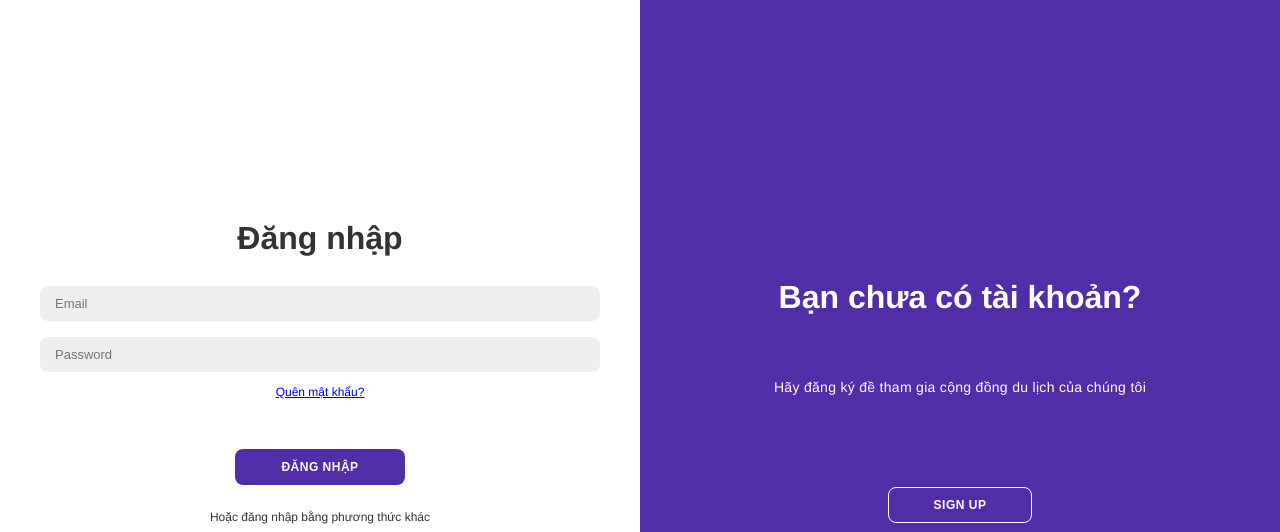
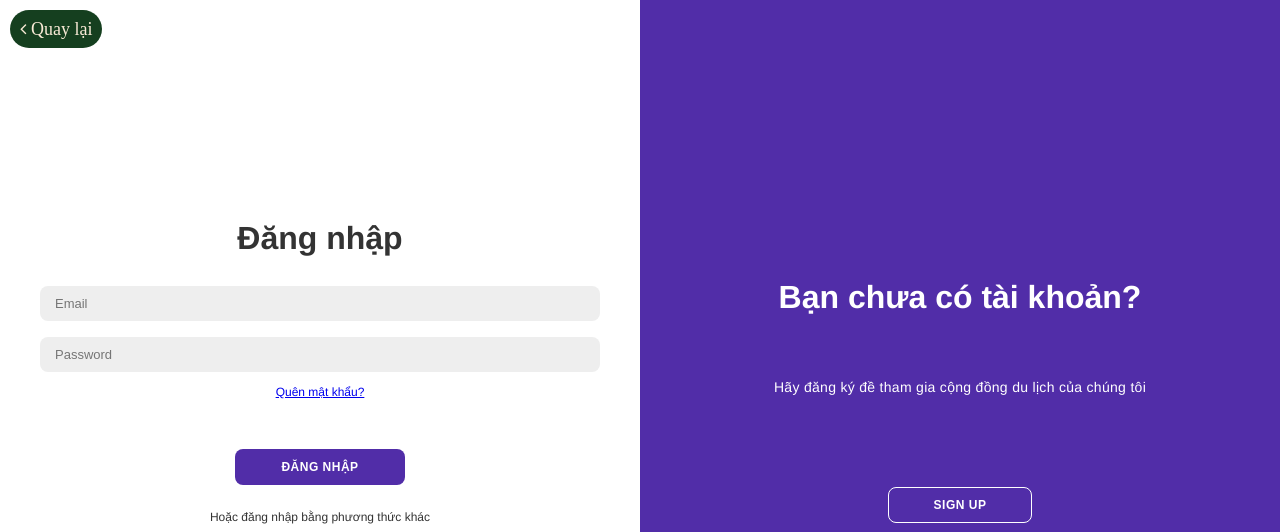
Before and after one commit to tranMinhTien2k3/BTL_XayDungUngDungWeb_N05, a website: page src/views/login_register.html in a window 1280 px wide. Shown: the top 532 px of the page. Drawn offline with Linux system fonts and the light colour scheme; files that its build step writes are made by us from their sources; files whose address does not match are found by name.

Commit message:
back home

```diff
--- a/src/public/css/login_register.css
+++ b/src/public/css/login_register.css
@@ -203,3 +203,19 @@ body {
 .container.active .toggle-right {
     transform: translateX(200%);
 }
+
+.header {
+    position: fixed;
+    left: 10px;
+    top: 10px;
+    z-index: 2000;
+    border-radius: 20px;
+    background-color: rgb(21, 63, 31);
+    padding: 10px;
+}
+
+.header a {
+    color: antiquewhite;
+    text-decoration: none;
+    font-size: 18px;
+}
--- a/src/views/login_register.html
+++ b/src/views/login_register.html
@@ -10,7 +10,9 @@
 </head>
 
 <body>
-
+    <div class="header">
+        <a href="/"><i class="fa fa-angle-left"> Quay lại</i> </a>
+    </div>
     <div class="container" id="container">
         <div class="form-container sign-up">
             <form action="">
```
Also changed, not shown: src/views/main.html (+1 -1 lines).
